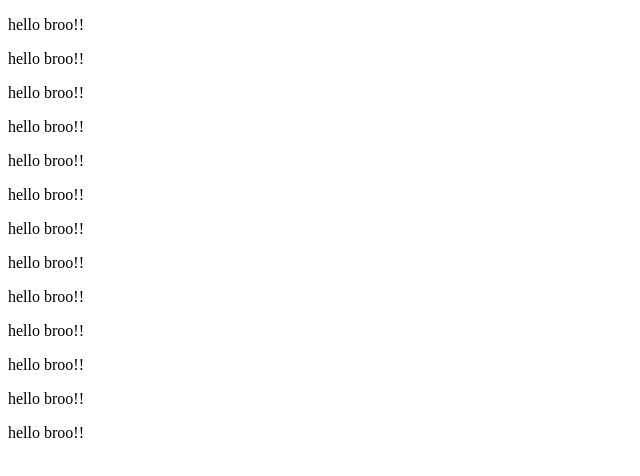
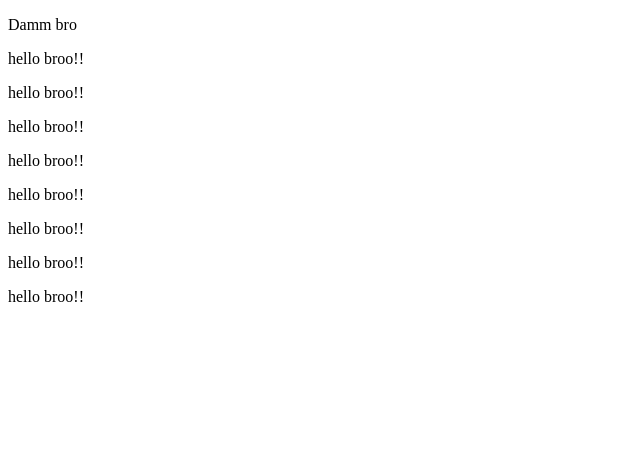
Before and after one commit to SolomonLipson/learnngrepo, a plain HTML site: page index.html in a window 1280 px wide. Shown: the whole page, without its empty margins (0-640 px from the left). Drawn offline with Linux system fonts and the light colour scheme.

Commit message:
Updated branch

```diff
--- a/index.html
+++ b/index.html
@@ -6,11 +6,7 @@
     <title>Document</title>
 </head>
 <body>
-    <p>hello broo!!</p>
-    <p>hello broo!!</p>
-    <p>hello broo!!</p>
-    <p>hello broo!!</p>
-    <p>hello broo!!</p>
+ <p>Damm bro</p>
     <p>hello broo!!</p>
     <p>hello broo!!</p>
     <p>hello broo!!</p>
```
